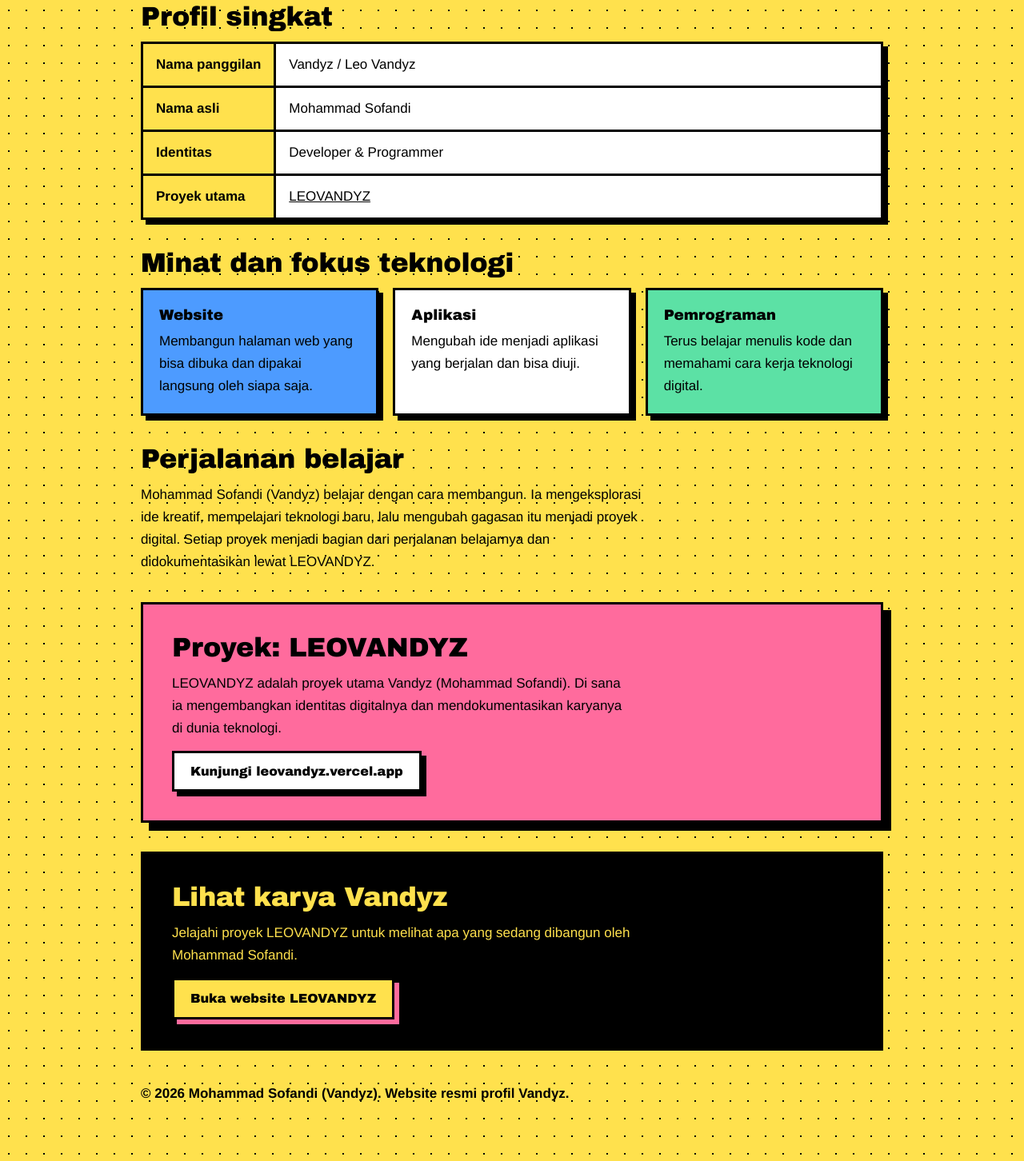
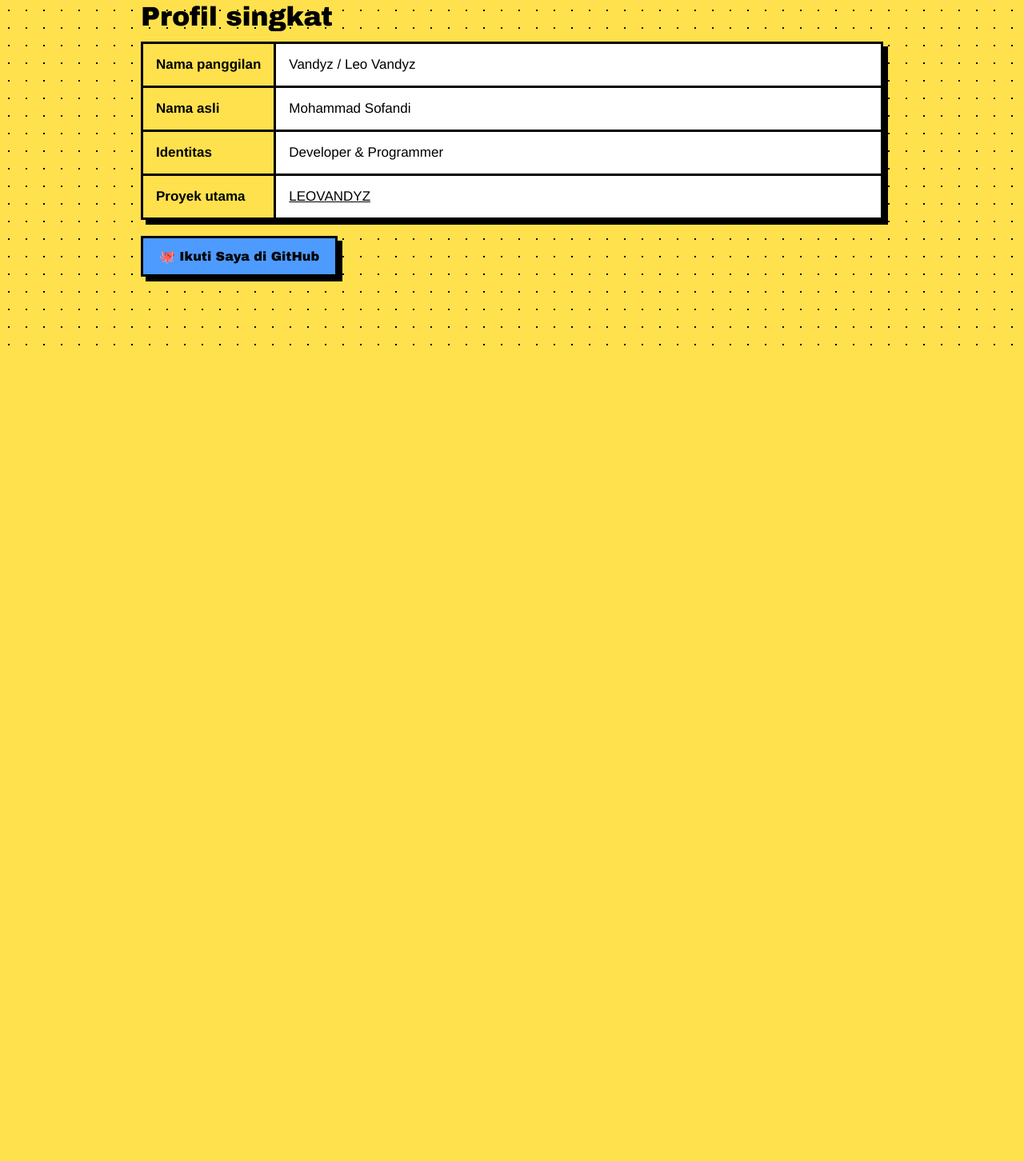
Before and after one commit to vannn626-afk/about-van, a plain HTML site: page index.html in a window 1280 px wide. Shown: the part 790-2242 px from the top of the page at 80% size. After the commit the page ends 1228 px from the top, so only its background shows below. Drawn offline with Linux system fonts and the light colour scheme.

Commit message:
Update index.html

```diff
--- a/index.html
+++ b/index.html
@@ -77,11 +77,13 @@
 :focus-visible{outline:4px solid var(--blue);outline-offset:3px}
 
 nav{display:flex;gap:10px;flex-wrap:wrap;align-items:center;justify-content:space-between;margin-bottom:28px}
+.nav-links{display:flex;gap:10px;flex-wrap:wrap;}
 .logo{font:900 1.4rem/1 "Arial Black",Impact,sans-serif;background:var(--ink);color:var(--yellow);padding:10px 14px;text-decoration:none;border:var(--b)}
 .btn{display:inline-block;font:800 1rem/1.2 "Arial Black",Arial,sans-serif;padding:13px 20px;background:var(--pink);border:var(--b);box-shadow:var(--sh);text-decoration:none;transition:transform .12s,box-shadow .12s}
 .btn:hover{transform:translate(3px,3px);box-shadow:3px 3px 0 var(--ink)}
 .btn:active{transform:translate(6px,6px);box-shadow:0 0 0 var(--ink)}
 .btn.alt{background:var(--paper)}
+.btn.github{background:var(--blue)}
 
 h1{margin:0;font:900 clamp(2.6rem,11vw,6.2rem)/.95 "Arial Black",Impact,sans-serif;letter-spacing:-.03em;text-shadow:5px 5px 0 var(--pink)}
 h2{margin:0 0 12px;font:900 clamp(1.5rem,5vw,2.1rem)/1.1 "Arial Black",Impact,sans-serif;letter-spacing:-.01em}
@@ -102,7 +104,7 @@
 .card:nth-child(3n+2){background:var(--paper)}
 .card:nth-child(3n){background:var(--mint)}
 .card p{margin:0}
-dl{margin:0;display:grid;grid-template-columns:auto 1fr;gap:0;border:var(--b);background:var(--paper);box-shadow:var(--sh)}
+dl{margin:0;display:grid;grid-template-columns:auto 1fr;gap:0;border:var(--b);background:var(--paper);box-shadow:var(--sh);margin-bottom:20px}
 dt,dd{margin:0;padding:12px 16px;border-bottom:var(--b)}
 dt{font-weight:900;background:var(--yellow);border-right:var(--b)}
 dt:nth-last-of-type(1),dd:last-of-type{border-bottom:0}
@@ -123,7 +125,10 @@
 <div class="wrap">
   <nav aria-label="Navigasi utama">
     <a class="logo" href="/">VANDYZ</a>
-    <a class="btn alt" href="https://leovandyz.vercel.app/" rel="noopener">Buka LEOVANDYZ</a>
+    <div class="nav-links">
+      <a class="btn github" href="https://github.com/vannn626-afk" target="_blank" rel="noopener noreferrer">GitHub</a>
+      <a class="btn alt" href="https://leovandyz.vercel.app/" rel="noopener">Buka LEOVANDYZ</a>
+    </div>
   </nav>
 
   <main>
@@ -147,38 +152,7 @@
         <dt>Identitas</dt><dd>Developer &amp; Programmer</dd>
         <dt>Proyek utama</dt><dd><a href="https://leovandyz.vercel.app/" rel="noopener">LEOVANDYZ</a></dd>
       </dl>
+      <a class="btn github" href="https://github.com/vannn626-afk" target="_blank" rel="noopener noreferrer">🐙 Ikuti Saya di GitHub</a>
     </section>
 
     <section aria-labelledby="minat">
-      <h2 id="minat">Minat dan fokus teknologi</h2>
-      <div class="grid">
-        <article class="card"><h3>Website</h3><p>Membangun halaman web yang bisa dibuka dan dipakai langsung oleh siapa saja.</p></article>
-        <article class="card"><h3>Aplikasi</h3><p>Mengubah ide menjadi aplikasi yang berjalan dan bisa diuji.</p></article>
-        <article class="card"><h3>Pemrograman</h3><p>Terus belajar menulis kode dan memahami cara kerja teknologi digital.</p></article>
-      </div>
-    </section>
-
-    <section aria-labelledby="belajar">
-      <h2 id="belajar">Perjalanan belajar</h2>
-      <p>Mohammad Sofandi (Vandyz) belajar dengan cara membangun. Ia mengeksplorasi ide kreatif, mempelajari teknologi baru, lalu mengubah gagasan itu menjadi proyek digital. Setiap proyek menjadi bagian dari perjalanan belajarnya dan didokumentasikan lewat LEOVANDYZ.</p>
-    </section>
-
-    <section class="project" aria-labelledby="proyek">
-      <h2 id="proyek">Proyek: LEOVANDYZ</h2>
-      <p>LEOVANDYZ adalah proyek utama Vandyz (Mohammad Sofandi). Di sana ia mengembangkan identitas digitalnya dan mendokumentasikan karyanya di dunia teknologi.</p>
-      <a class="btn alt" href="https://leovandyz.vercel.app/" rel="noopener">Kunjungi leovandyz.vercel.app</a>
-    </section>
-
-    <section class="cta" style="margin-top:36px" aria-labelledby="ajakan">
-      <h2 id="ajakan">Lihat karya Vandyz</h2>
-      <p>Jelajahi proyek LEOVANDYZ untuk melihat apa yang sedang dibangun oleh Mohammad Sofandi.</p>
-      <a class="btn" href="https://leovandyz.vercel.app/" rel="noopener">Buka website LEOVANDYZ</a>
-    </section>
-  </main>
-
-  <footer>
-    <p>© 2026 Mohammad Sofandi (Vandyz). Website resmi profil Vandyz.</p>
-  </footer>
-</div>
-</body>
-                                                                                                                      </html>
```
